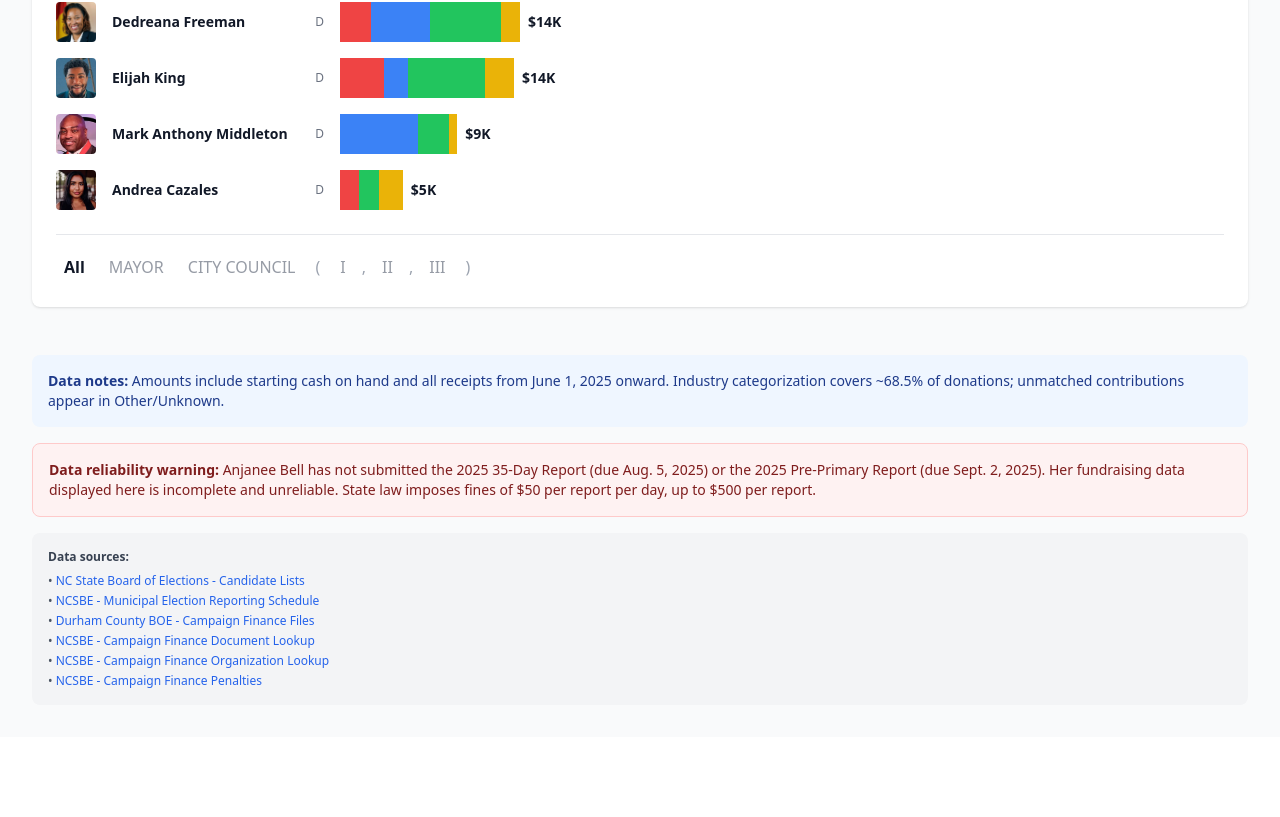
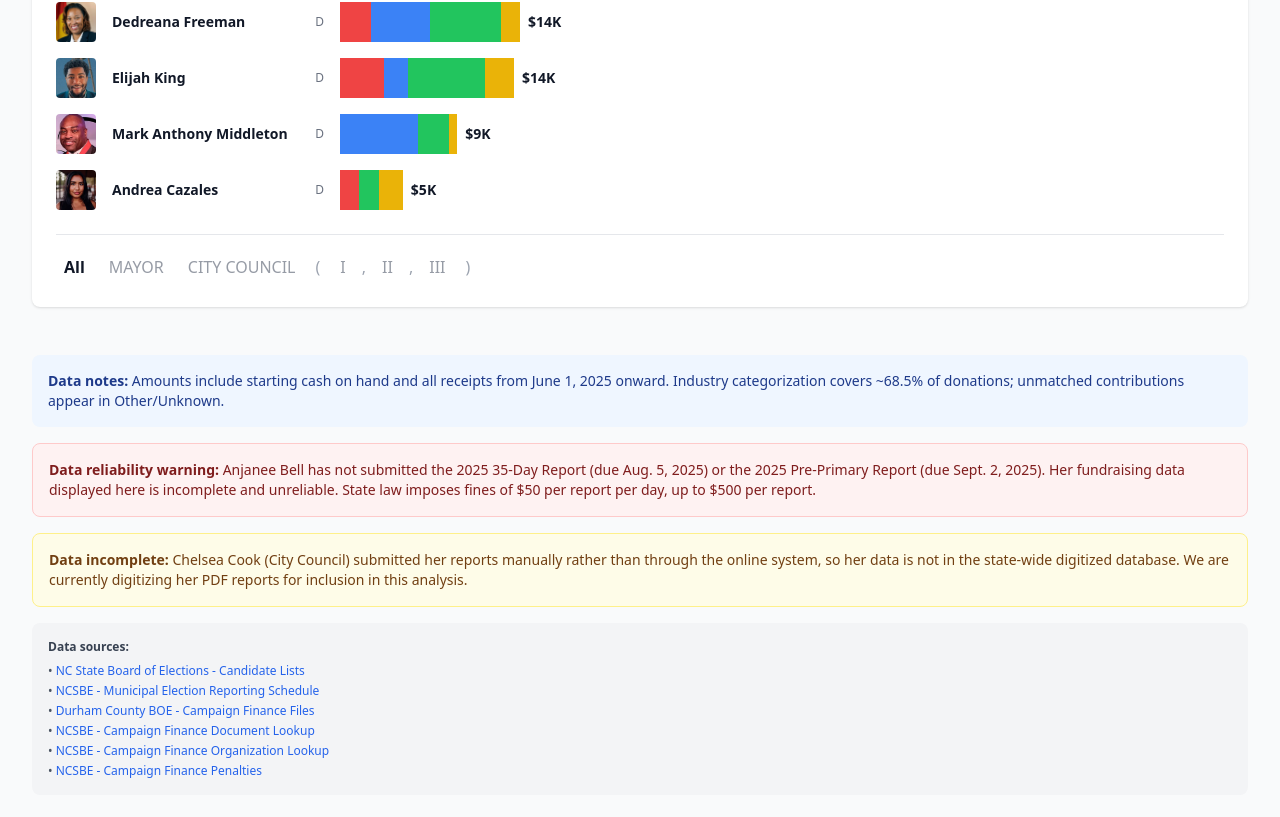
Before and after one commit to stuartcrobinson/civibusui, a React (Create React App) app: page / in a window 1280 px wide. Shown: the part 3107-3924 px from the top of the page. Before the commit the page ends 3844 px from the top, so only its background shows below. Built offline with nearby package versions, Linux system fonts and the light colour scheme.

Commit message:
chelsea cook warning

```diff
--- a/src/App.js
+++ b/src/App.js
@@ -166,6 +166,14 @@ function App() {
             </p>
           </div>
 
+          <div className="p-4 bg-yellow-50 dark:bg-yellow-900 rounded-lg border border-yellow-200 dark:border-yellow-700">
+            <p className="text-sm text-yellow-900 dark:text-yellow-100">
+              <strong>Data incomplete:</strong> Chelsea Cook (City Council) submitted her reports
+              manually rather than through the online system, so her data is not in the state-wide
+              digitized database. We are currently digitizing her PDF reports for inclusion in this analysis.
+            </p>
+          </div>
+
           <div className="p-4 bg-gray-100 dark:bg-gray-800 rounded-lg">
             <p className="text-xs text-gray-700 dark:text-gray-300 mb-2">
               <strong>Data sources:</strong>
```
